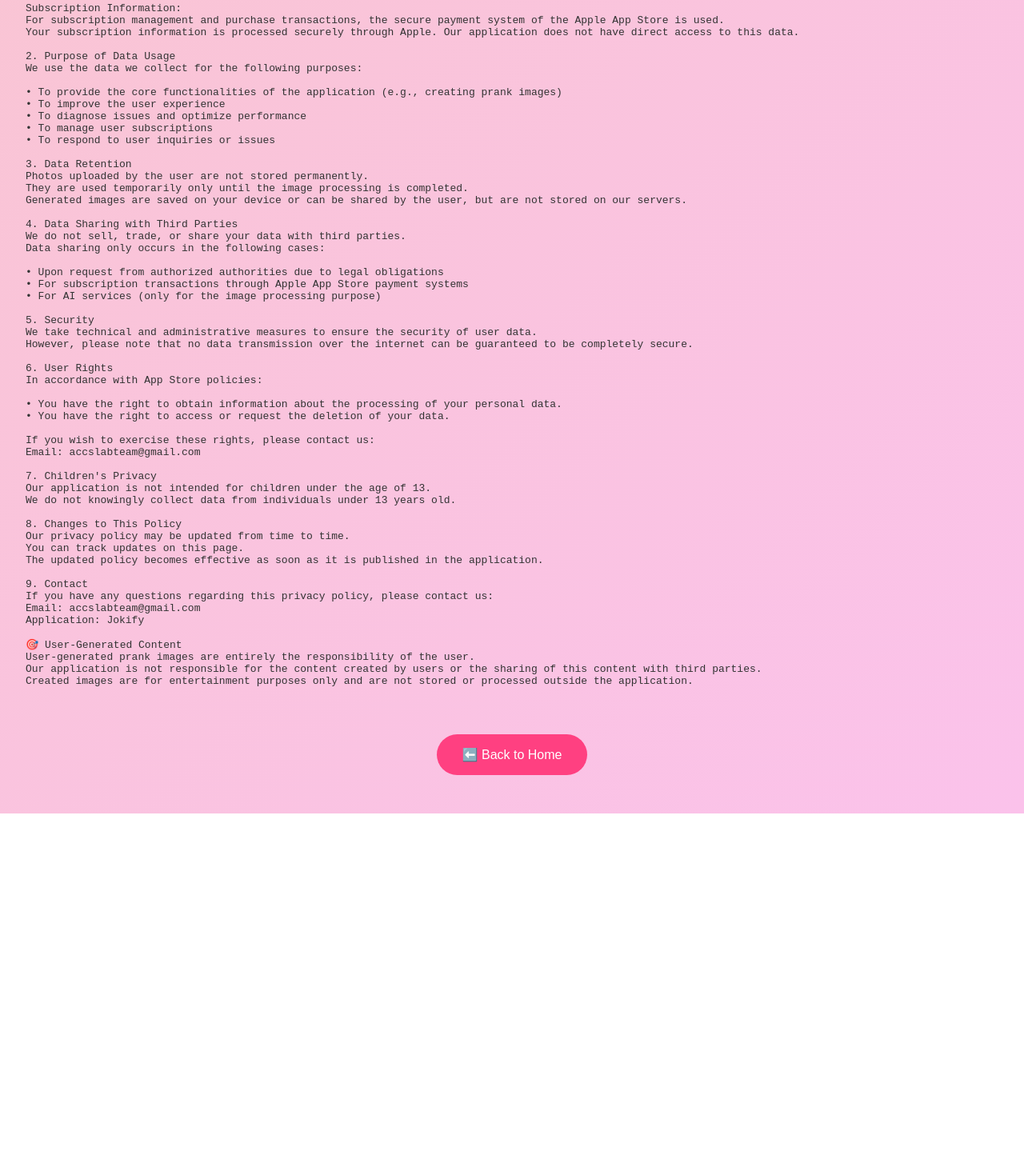
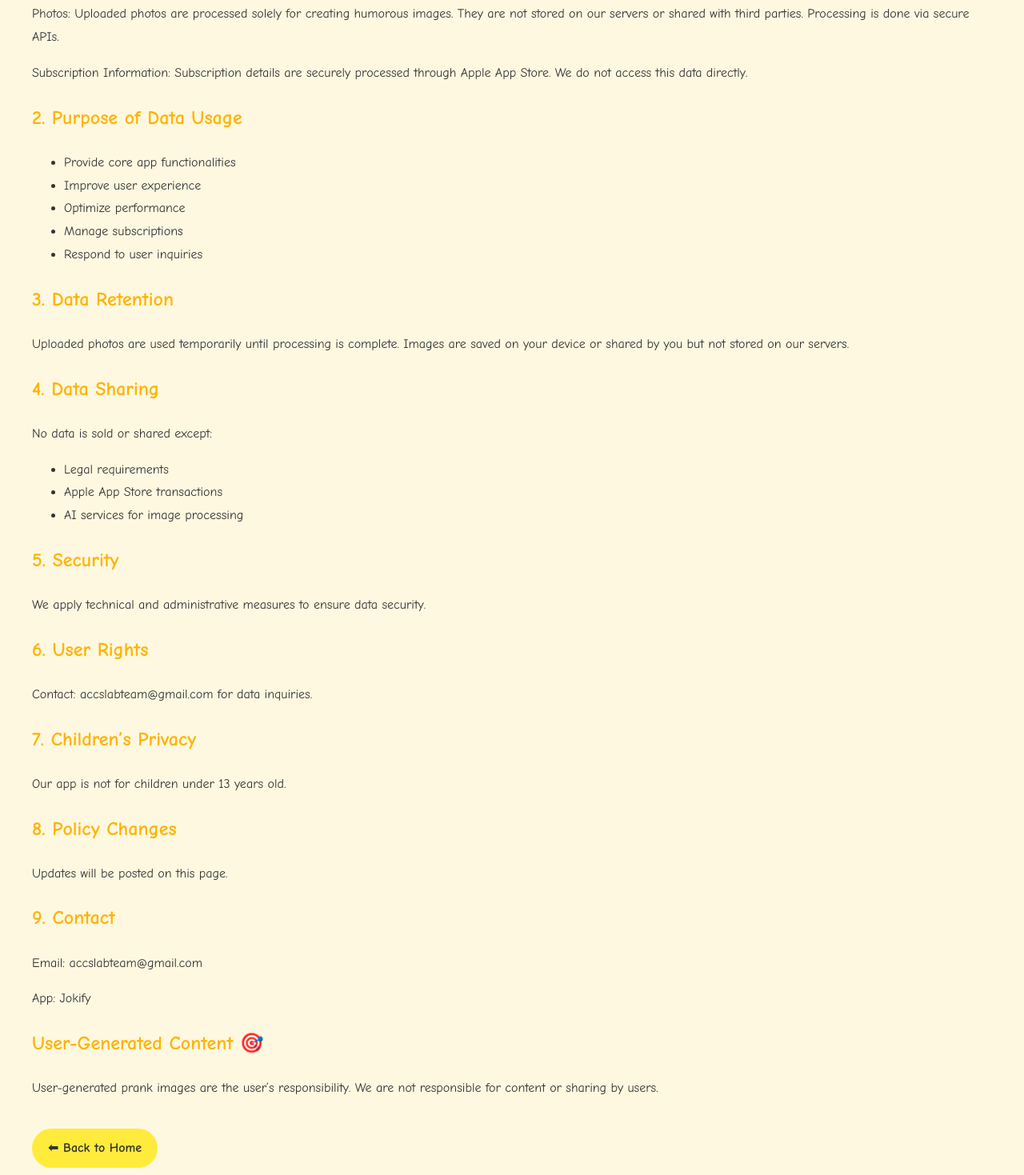
Before and after one commit to ACCS-LAB/Jokify, a plain HTML site: page privacy.html in a window 1280 px wide. Shown: the part 351-1820 px from the top of the page at 80% size. Before the commit the page ends 1368 px from the top, so only its background shows below. Drawn offline with Linux system fonts and the light colour scheme.

Commit message:
Update privacy.html

```diff
--- a/privacy.html
+++ b/privacy.html
@@ -4,84 +4,97 @@
   <meta charset="UTF-8" />
   <meta name="viewport" content="width=device-width, initial-scale=1.0"/>
   <title>Privacy Policy - Jokify</title>
-  <link rel="stylesheet" href="styles.css" />
+  <link rel="icon" type="image/png" href="favicon.png" />
+  <style>
+    body {
+      margin: 0;
+      padding: 40px;
+      font-family: 'Comic Sans MS', cursive, sans-serif;
+      background: #fff8e1;
+      color: #333;
+      line-height: 1.8;
+    }
+    h1 {
+      color: #ff9800;
+      text-align: center;
+      margin-bottom: 30px;
+      font-size: 2.5rem;
+    }
+    h2 {
+      color: #ffb300;
+      margin-top: 20px;
+    }
+    a {
+      color: #ff6f00;
+      text-decoration: none;
+    }
+    a:hover {
+      text-decoration: underline;
+    }
+    .back {
+      display: inline-block;
+      margin-top: 20px;
+      background: #ffeb3b;
+      color: #333;
+      padding: 10px 20px;
+      border-radius: 30px;
+      text-decoration: none;
+      font-weight: bold;
+    }
+    .back:hover {
+      background: #fdd835;
+    }
+  </style>
 </head>
 <body>
-  <div class="container">
-    <h1>📜 Privacy Policy</h1>
-    <p>Last updated: April 12, 2025</p>
-    <pre style="text-align:left; white-space: pre-wrap; max-width: 100%;">
+  <h1>Privacy Policy</h1>
+  <p>Last updated: April 12, 2025</p>
 
-This privacy policy explains how your personal information is collected, used, and protected while using the Jokify mobile application (hereinafter referred to as "the Application").
-Your privacy is extremely important to us. By using our application, you acknowledge that you have read and accepted this privacy policy.
+  <p>This privacy policy explains how your personal information is collected, used, and protected while using the Jokify mobile application ("the Application"). By using our application, you acknowledge that you have read and accepted this privacy policy.</p>
 
-1. Information We Collect
-1.1. Information Provided by the User
-Photos:
-Our application processes photos uploaded by the user solely for the purpose of creating humorous images.
-Uploaded photos are not stored on our external servers or shared with third parties.
-The image processing is carried out directly through our secure API integrations.
+  <h2>1. Information We Collect</h2>
+  <p>Photos: Uploaded photos are processed solely for creating humorous images. They are not stored on our servers or shared with third parties. Processing is done via secure APIs.</p>
+  <p>Subscription Information: Subscription details are securely processed through Apple App Store. We do not access this data directly.</p>
 
-Subscription Information:
-For subscription management and purchase transactions, the secure payment system of the Apple App Store is used.
-Your subscription information is processed securely through Apple. Our application does not have direct access to this data.
+  <h2>2. Purpose of Data Usage</h2>
+  <ul>
+    <li>Provide core app functionalities</li>
+    <li>Improve user experience</li>
+    <li>Optimize performance</li>
+    <li>Manage subscriptions</li>
+    <li>Respond to user inquiries</li>
+  </ul>
 
-2. Purpose of Data Usage
-We use the data we collect for the following purposes:
+  <h2>3. Data Retention</h2>
+  <p>Uploaded photos are used temporarily until processing is complete. Images are saved on your device or shared by you but not stored on our servers.</p>
 
-• To provide the core functionalities of the application (e.g., creating prank images)
-• To improve the user experience
-• To diagnose issues and optimize performance
-• To manage user subscriptions
-• To respond to user inquiries or issues
+  <h2>4. Data Sharing</h2>
+  <p>No data is sold or shared except:</p>
+  <ul>
+    <li>Legal requirements</li>
+    <li>Apple App Store transactions</li>
+    <li>AI services for image processing</li>
+  </ul>
 
-3. Data Retention
-Photos uploaded by the user are not stored permanently.
-They are used temporarily only until the image processing is completed.
-Generated images are saved on your device or can be shared by the user, but are not stored on our servers.
+  <h2>5. Security</h2>
+  <p>We apply technical and administrative measures to ensure data security.</p>
 
-4. Data Sharing with Third Parties
-We do not sell, trade, or share your data with third parties.
-Data sharing only occurs in the following cases:
+  <h2>6. User Rights</h2>
+  <p>Contact: accslabteam@gmail.com for data inquiries.</p>
 
-• Upon request from authorized authorities due to legal obligations
-• For subscription transactions through Apple App Store payment systems
-• For AI services (only for the image processing purpose)
+  <h2>7. Children’s Privacy</h2>
+  <p>Our app is not for children under 13 years old.</p>
 
-5. Security
-We take technical and administrative measures to ensure the security of user data.
-However, please note that no data transmission over the internet can be guaranteed to be completely secure.
+  <h2>8. Policy Changes</h2>
+  <p>Updates will be posted on this page.</p>
 
-6. User Rights
-In accordance with App Store policies:
+  <h2>9. Contact</h2>
+  <p>Email: accslabteam@gmail.com</p>
+  <p>App: Jokify</p>
 
-• You have the right to obtain information about the processing of your personal data.
-• You have the right to access or request the deletion of your data.
+  <h2>User-Generated Content 🎯</h2>
+  <p>User-generated prank images are the user’s responsibility. We are not responsible for content or sharing by users.</p>
 
-If you wish to exercise these rights, please contact us:
-Email: accslabteam@gmail.com
-
-7. Children's Privacy
-Our application is not intended for children under the age of 13.
-We do not knowingly collect data from individuals under 13 years old.
-
-8. Changes to This Policy
-Our privacy policy may be updated from time to time.
-You can track updates on this page.
-The updated policy becomes effective as soon as it is published in the application.
-
-9. Contact
-If you have any questions regarding this privacy policy, please contact us:
-Email: accslabteam@gmail.com
-Application: Jokify
-
-🎯 User-Generated Content
-User-generated prank images are entirely the responsibility of the user.
-Our application is not responsible for the content created by users or the sharing of this content with third parties.
-Created images are for entertainment purposes only and are not stored or processed outside the application.
-
-    </pre>
-    <a class="btn" href="index.html">⬅️ Back to Home</a>
-  </div>
+  <a class="back" href="index.html">⬅ Back to Home</a>
 </body>
 </html>
```
